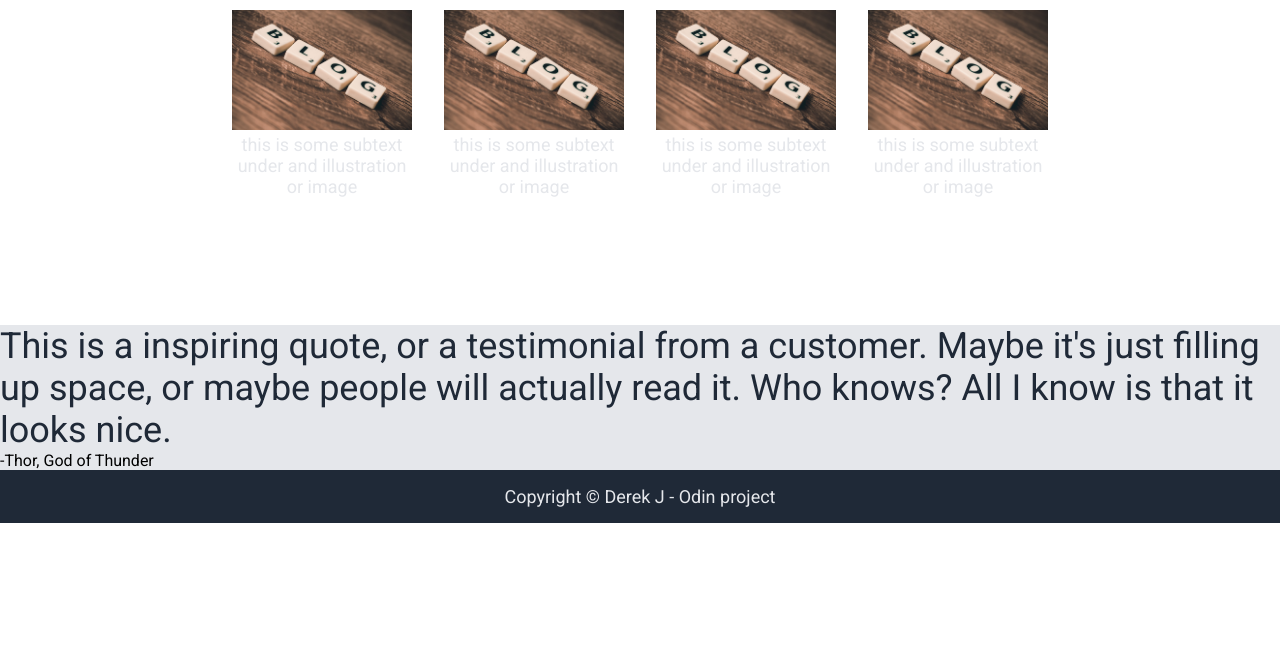
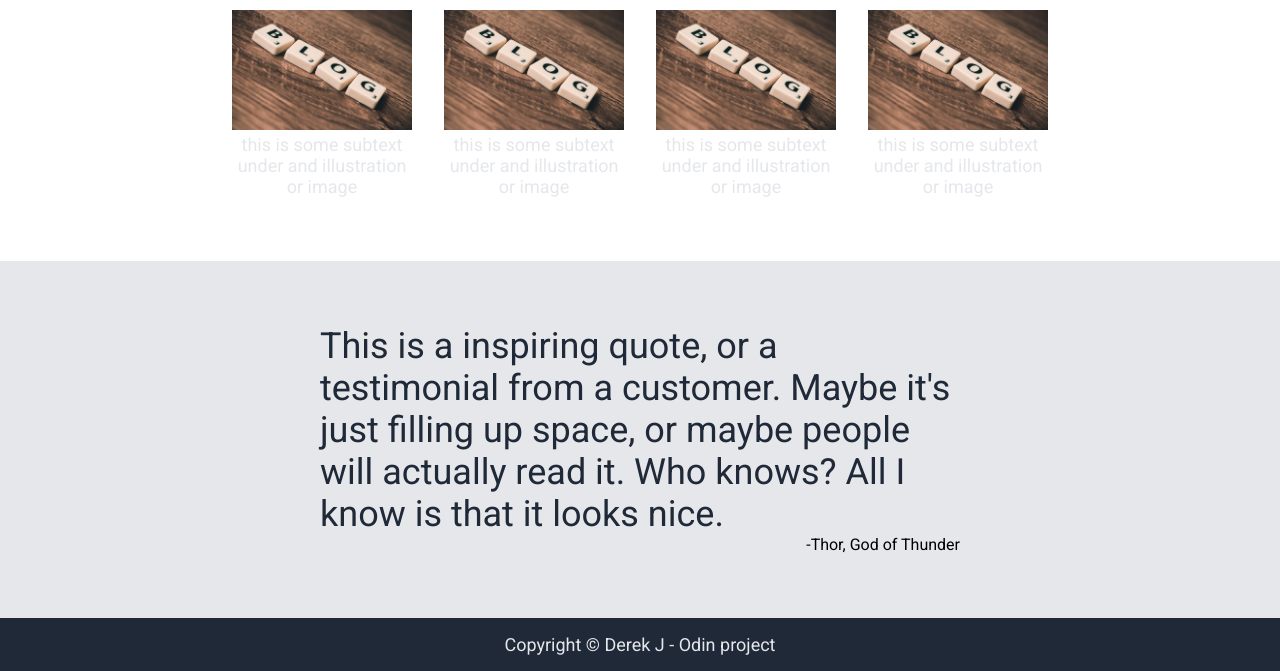
Before and after one commit to derekJ25/odin-project-practice, a plain HTML site: page mini-website-project/home.html in a window 1280 px wide. Shown: the part 142-813 px from the top of the page. Drawn offline with Linux system fonts and the light colour scheme.

Commit message:
added quote section

```diff
--- a/mini-website-project/home.html
+++ b/mini-website-project/home.html
@@ -76,7 +76,7 @@
         All I know is that it looks nice.
       </p>
       <!-- FIX this styling -->
-      <p>-Thor, God of Thunder</p>
+      <p class="quote-author">-Thor, God of Thunder</p>
     </div>
 
     <footer class="footer secondary-text">
--- a/mini-website-project/styles/styles.css
+++ b/mini-website-project/styles/styles.css
@@ -57,7 +57,7 @@
 
 .panel-container {
   display: flex;
-  margin-bottom: 128px;
+  margin-bottom: 64px;
   gap: 32px;
   justify-content: center;
 }
@@ -72,6 +72,7 @@
   display: flex;
   flex-direction: column;
   background-color: #e5e7eb;
+  padding: 4rem 20rem;
 }
 
 .quote-text {
@@ -80,6 +81,10 @@
   color: #1f2937;
 }
 
+.quote-author {
+  margin-left: auto;
+}
+
 .footer {
   text-align: center;
   padding: 16px 0;
```
